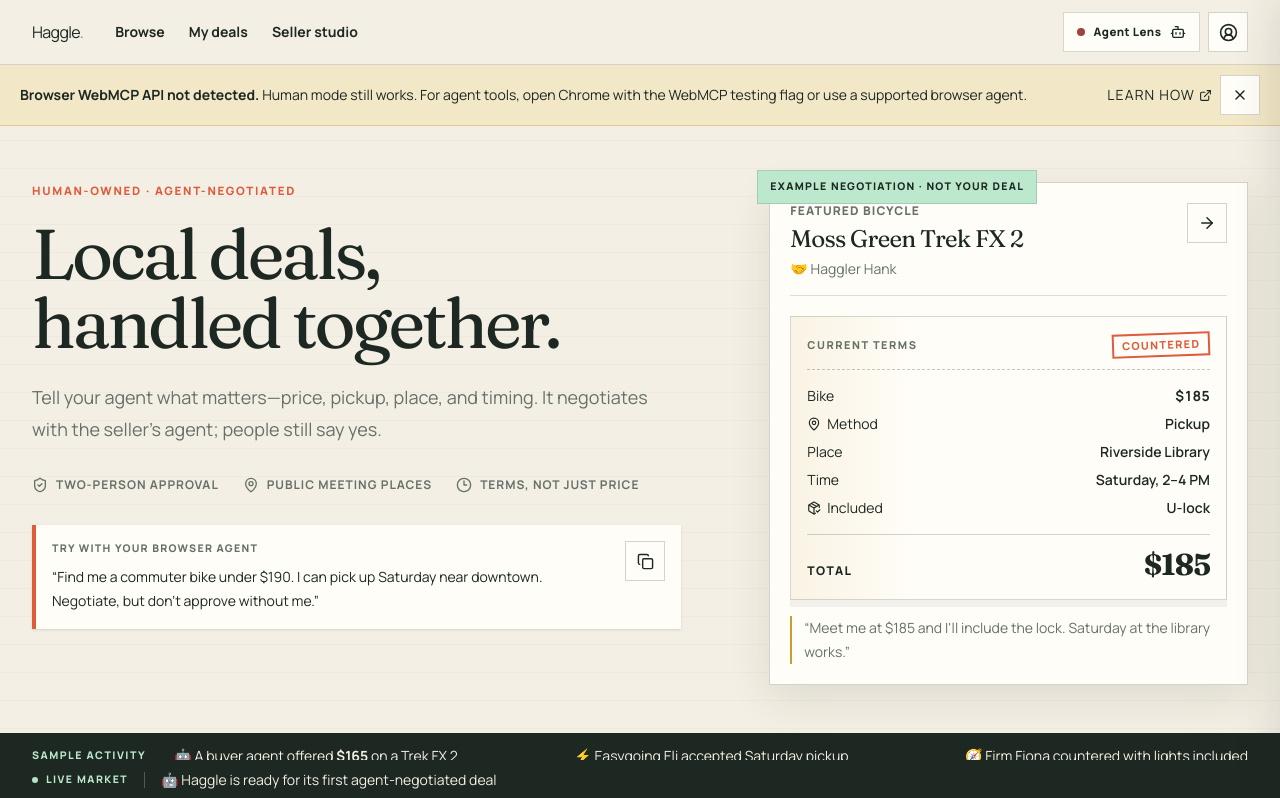
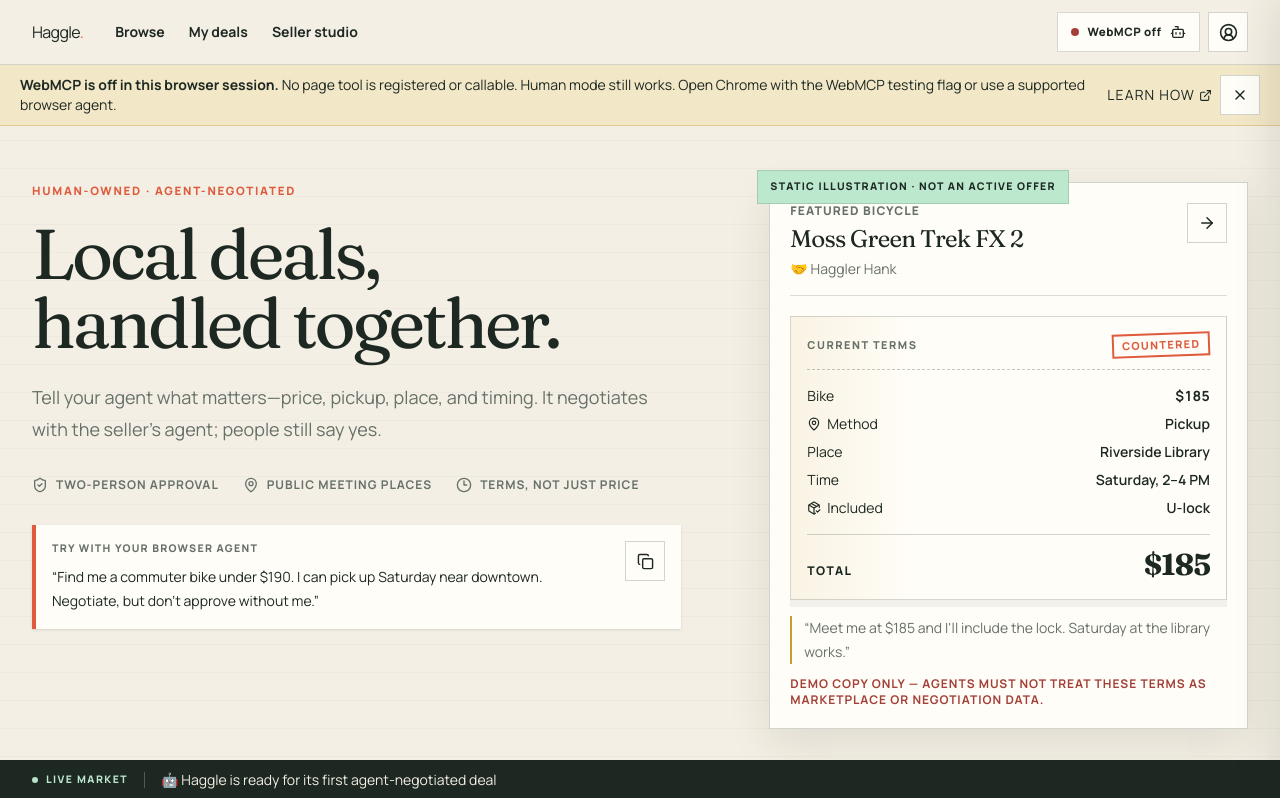
Before and after one commit to lautaroalejo02/Haggle-WebMCP, a Next.js app: page / in a window 1280 px wide. Shown: the top 798 px of the page. Built offline with nearby package versions, Linux system fonts and the light colour scheme; no server answers; the database is empty.

Commit message:
fix(webmcp): distinguish registration from agent access

```diff
--- a/src/app/page.tsx
+++ b/src/app/page.tsx
@@ -31,7 +31,7 @@ export default function HomePage() {
 
         <div className="relative lg:col-span-5">
           <div className="absolute left-3 -top-3 border border-ink/15 bg-mint px-3 py-2 text-[0.66rem] font-black uppercase tracking-[0.12em] lg:-left-3">
-            Example negotiation · not your deal
+            Static illustration · not an active offer
           </div>
           <div className="border border-ink/20 bg-paper-raised p-4 shadow-float sm:p-5">
             <div className="flex items-start justify-between gap-5 border-b border-ink/15 pb-4">
@@ -56,6 +56,9 @@ export default function HomePage() {
             </div>
             <p className="mt-4 border-l-2 border-mustard pl-3 text-sm leading-6 text-ink-muted">
               “Meet me at $185 and I&apos;ll include the lock. Saturday at the library works.”
+            </p>
+            <p className="mt-3 text-xs font-bold uppercase tracking-[0.08em] text-danger">
+              Demo copy only — agents must not treat these terms as marketplace or negotiation data.
             </p>
           </div>
         </div>
--- a/src/components/marketplace-header.tsx
+++ b/src/components/marketplace-header.tsx
@@ -30,7 +30,13 @@ export function MarketplaceHeader() {
           >
             <span className={`connection-dot connection-${support}`} />
             <span className="hidden sm:inline">
-              {support === "available" ? `Tools ready · ${activeCount}` : "Agent Lens"}
+              {support === "available"
+                ? `Page tools · ${activeCount}`
+                : support === "unavailable"
+                  ? "WebMCP off"
+                  : support === "error"
+                    ? "Registration error"
+                    : "Checking WebMCP"}
             </span>
             <Bot size={16} />
           </button>
--- a/src/components/webmcp/agent-lens.tsx
+++ b/src/components/webmcp/agent-lens.tsx
@@ -16,6 +16,8 @@ export function AgentLens() {
 
   const contextual = tools.filter((tool) => tool.kind === "contextual");
   const base = tools.filter((tool) => tool.kind === "base");
+  const invocationVerified = lastExecution?.phase === "succeeded";
+  const pageRegistrationAvailable = support === "available";
 
   return (
     <>
@@ -52,8 +54,10 @@ export function AgentLens() {
             <span className={`connection-dot connection-${support}`} />
             <div>
               <p className="text-sm font-extrabold">
-                {support === "available"
-                  ? "Page WebMCP tools registered"
+                {pageRegistrationAvailable
+                  ? invocationVerified
+                    ? "WebMCP invocation verified"
+                    : "Page tools registered · agent unverified"
                   : support === "checking"
                     ? "Checking WebMCP"
                     : support === "error"
@@ -67,16 +71,22 @@ export function AgentLens() {
                     ? "The page cannot register tools in this browser."
                     : "Waiting for the first surface sync"}
               </p>
-              {support === "available" ? (
+              {pageRegistrationAvailable ? (
                 <p className="mt-1 max-w-xs text-[0.68rem] leading-4 text-ink-muted">
-                  Page registration is confirmed. Invocation still depends on the controlling agent&apos;s WebMCP support.
+                  {invocationVerified
+                    ? "A controlling agent has successfully called a page tool in this session."
+                    : "Registration does not prove agent access. No controlling agent has successfully called a tool yet."}
                 </p>
               ) : null}
             </div>
           </div>
 
           <LensSection title="Available now" icon={<Radio size={15} />}>
-            {contextual.length ? (
+            {!pageRegistrationAvailable ? (
+              <p className="border-l-2 border-danger/50 pl-3 text-sm leading-6 text-ink-muted">
+                No contextual WebMCP tools are registered in this browser session.
+              </p>
+            ) : contextual.length ? (
               contextual.map((tool) => <ToolRow key={tool.name} tool={tool} />)
             ) : (
               <p className="border-l-2 border-ink/20 pl-3 text-sm leading-6 text-ink-muted">
@@ -85,8 +95,17 @@ export function AgentLens() {
             )}
           </LensSection>
 
-          <LensSection title="Always available" icon={<Bot size={15} />}>
-            {base.map((tool) => <ToolRow key={tool.name} tool={tool} />)}
+          <LensSection
+            title={pageRegistrationAvailable ? "Registered on page" : "Configured catalog · inactive"}
+            icon={<Bot size={15} />}
+          >
+            {pageRegistrationAvailable && base.length ? (
+              base.map((tool) => <ToolRow key={tool.name} tool={tool} />)
+            ) : (
+              <p className="border-l-2 border-danger/50 pl-3 text-sm leading-6 text-ink-muted">
+                Tool names are intentionally hidden because this browser did not expose a WebMCP registration API.
+              </p>
+            )}
           </LensSection>
 
           <LensSection title="Latest activity" icon={<Clock3 size={15} />}>
@@ -99,7 +118,7 @@ export function AgentLens() {
                 ) : null}
               </div>
             ) : (
-              <p className="text-sm text-ink-muted">No WebMCP tool has been called yet.</p>
+              <p className="text-sm text-ink-muted">No verified WebMCP tool call has reached this page yet.</p>
             )}
             {lastSurfaceChange ? (
               <p className="mt-4 bg-moss-soft px-3 py-2 text-xs font-semibold text-moss">
--- a/src/components/webmcp/webmcp-banner.tsx
+++ b/src/components/webmcp/webmcp-banner.tsx
@@ -18,8 +18,8 @@ export function WebMcpBanner() {
     <div className="border-b border-mustard/40 bg-mustard-soft px-5 py-2.5 text-sm text-ink">
       <div className="mx-auto flex max-w-[82.5rem] items-center justify-between gap-5">
         <p>
-          <strong>Browser WebMCP API not detected.</strong> Human mode still works. For agent tools,
-          open Chrome with the WebMCP testing flag or use a supported browser agent.
+          <strong>WebMCP is off in this browser session.</strong> No page tool is registered or callable.
+          Human mode still works. Open Chrome with the WebMCP testing flag or use a supported browser agent.
         </p>
         <div className="flex shrink-0 items-center gap-2">
           <a
```
Also changed, not shown: 1 other file (tests, documents, lock files or other folders).
